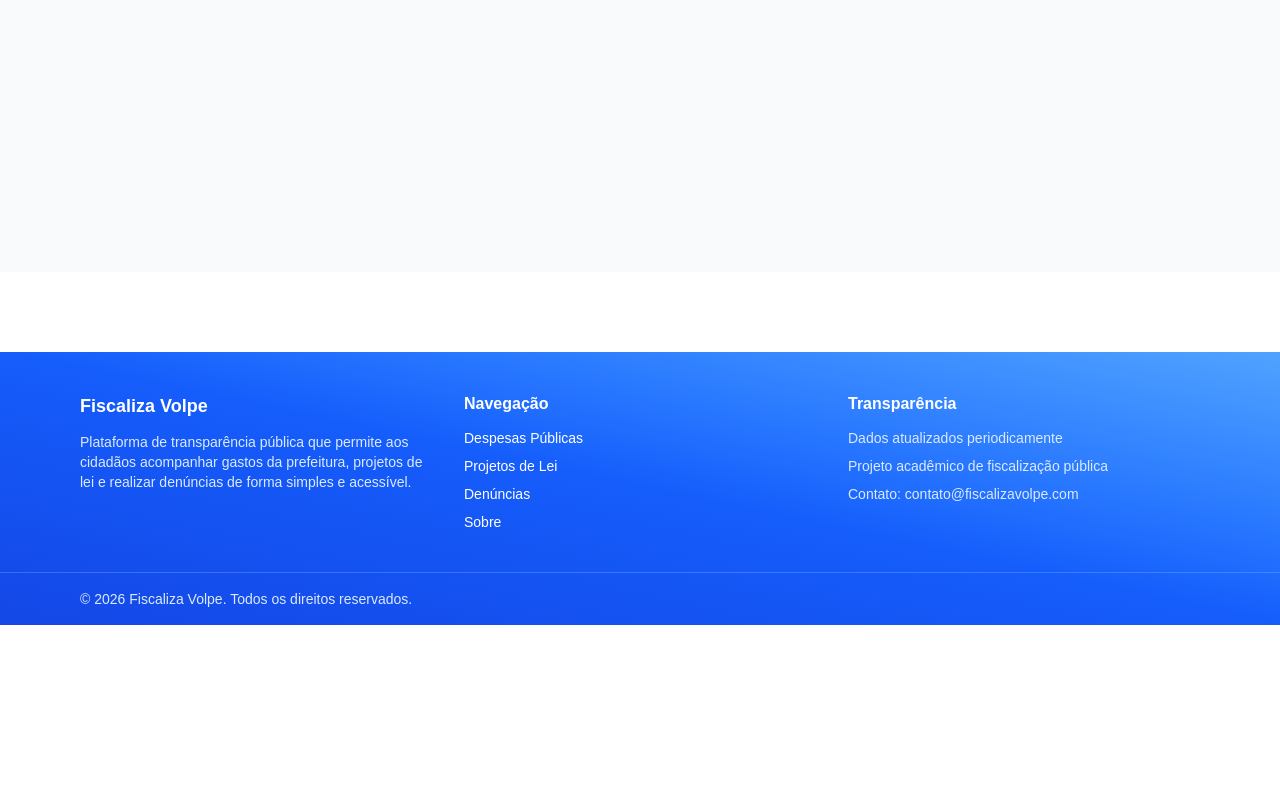
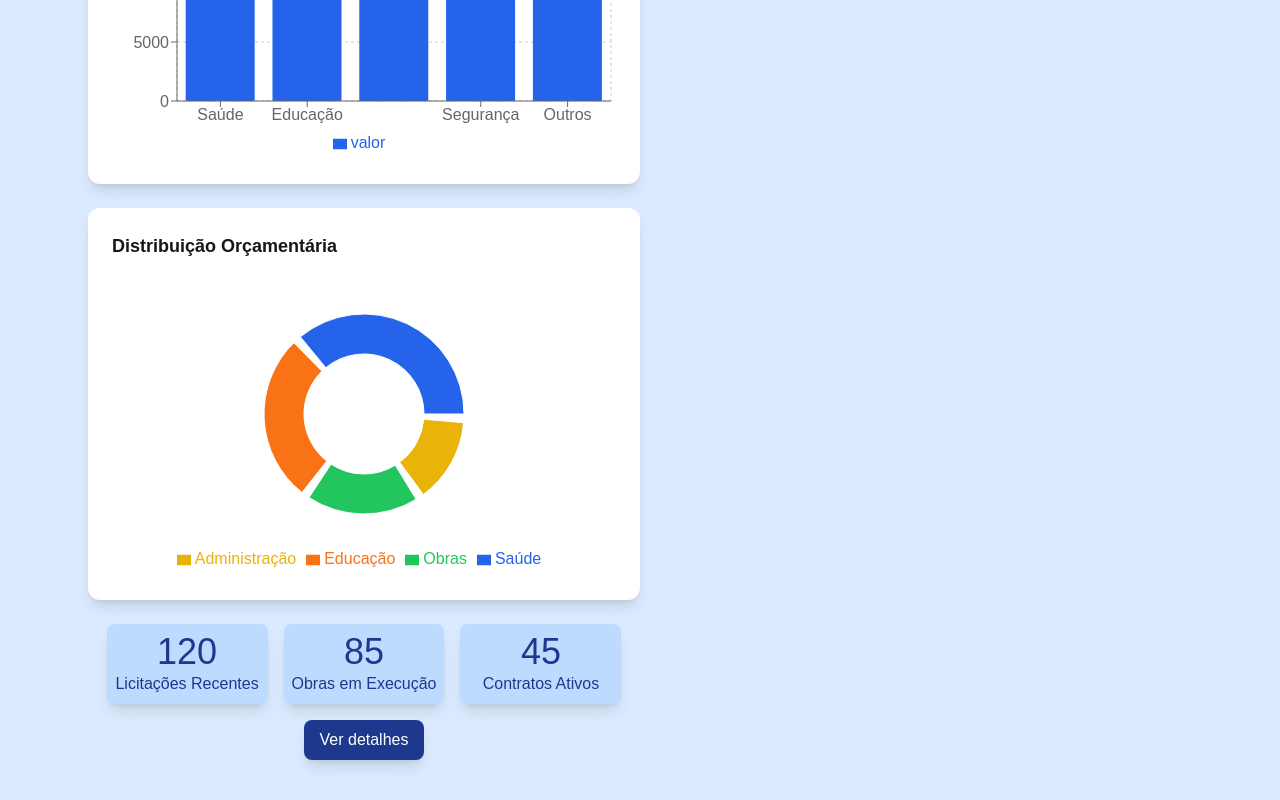
Before and after one commit to fabioarauju/Fiscaliza_volpe, a Next.js app: page / in a window 1280 px wide. Shown: the part 600-1400 px from the top of the page. Before the commit the page ends 1225 px from the top, so only its background shows below. Built offline with nearby package versions, Linux system fonts and the light colour scheme.

Commit message:
New features in home page

```diff
--- a/app/page.tsx
+++ b/app/page.tsx
@@ -1,7 +1,10 @@
+import GraficoBarra from "../components/GraficoBarra";
+import GraficoPizza from "../components/GraficoPizza";
+
 export default function Home() {
 	return (
-		<div className="min-h-dvh bg-gray-50 py-12">
-			<div className="max-w-6xl mx-auto px-6">
+		<div className="bg-blue-100 py-12">
+			<div className="max-w-6xl mx-auto px-6 space-y-8">
 				<div className="grid grid-cols-1 md:grid-cols-2 lg:grid-cols-3 gap-8">
 					{/* Card 1 */}
 					<div className="bg-gradient-to-br from-blue-600 to-blue-500 text-white p-6 rounded-xl shadow-lg hover:shadow-2xl transition flex flex-col items-center justify-between">
@@ -33,7 +36,7 @@ export default function Home() {
 					</div>
 
 					{/* Card 3 */}
-					<div className="bg-gradient-to-br from-orange-400 to-orange-300 text-white p-6 rounded-xl shadow-lg hover:shadow-2xl transition flex flex-col items-center justify-between">
+					<div className="bg-linear-to-br from-orange-400 to-orange-300 text-white p-6 rounded-xl shadow-lg hover:shadow-2xl transition flex flex-col items-center justify-between">
 						<div className="flex justify-between items-start mb-4">
 							<h2 className="font-semibold text-lg">Enviar Denúncia</h2>
 						</div>
@@ -45,6 +48,34 @@ export default function Home() {
 						</button>
 					</div>
 				</div>
+				<div className="grid grid-cols-2">
+					<div className="space-y-6">
+						<h2 className="text-blue-700 text-3xl">
+							<strong>Visão Geral</strong> da Gestão Pública
+						</h2>
+						<GraficoBarra />
+						<GraficoPizza />
+						<div className="flex flex-col items-center space-y-4">
+							<div className="grid grid-cols-3 gap-4">
+								<div className="bg-blue-200 p-2 rounded-lg text-center shadow-lg hover:shadow-2xl transition">
+									<span className="text-4xl text-blue-900">120</span>
+									<p className="text-md text-blue-900">Licitações Recentes</p>
+								</div>
+								<div className="bg-blue-200 p-2 rounded-lg text-center shadow-lg hover:shadow-2xl transition">
+									<span className="text-4xl text-blue-900">85</span>
+									<p className="text-md text-blue-900">Obras em Execução</p>
+								</div>
+								<div className="bg-blue-200 p-2 rounded-lg text-center shadow-lg hover:shadow-2xl transition">
+									<span className="text-4xl text-blue-900">45</span>
+									<p className="text-md text-blue-900">Contratos Ativos</p>
+								</div>
+							</div>
+							<button className="bg-blue-900 text-white px-4 py-2 rounded-lg shadow-lg hover:shadow-2xl hover:scale-105 transition">
+								Ver detalhes
+							</button>
+						</div>
+					</div>
+				</div>
 			</div>
 		</div>
 	);
--- /dev/null
+++ b/components/GraficoBarra.jsx
@@ -0,0 +1,44 @@
+"use client";
+
+import {
+	BarChart,
+	Bar,
+	XAxis,
+	YAxis,
+	Tooltip,
+	Legend,
+	ResponsiveContainer,
+	CartesianGrid,
+} from "recharts";
+
+const data = [
+	{ setor: "Saúde", valor: 20000 },
+	{ setor: "Educação", valor: 15000 },
+	{ setor: "Infraestrutura", valor: 12000 },
+	{ setor: "Segurança", valor: 9000 },
+	{ setor: "Outros", valor: 14000 },
+];
+
+export default function GraficoBarra() {
+	return (
+		<div className="bg-white rounded-xl shadow-lg p-6">
+			<h2 className="text-lg font-semibold mb-4">Despesas por Setor</h2>
+
+			<ResponsiveContainer width="100%" height={300}>
+				<BarChart data={data}>
+					<CartesianGrid strokeDasharray="3 3" />
+
+					<XAxis dataKey="setor" />
+
+					<YAxis />
+
+					<Tooltip />
+
+					<Legend />
+
+					<Bar dataKey="valor" fill="#2563eb" radius={[6, 6, 0, 0]} />
+				</BarChart>
+			</ResponsiveContainer>
+		</div>
+	);
+}
--- /dev/null
+++ b/components/GraficoPizza.jsx
@@ -0,0 +1,49 @@
+"use client";
+
+import {
+	PieChart,
+	Pie,
+	Cell,
+	Tooltip,
+	Legend,
+	ResponsiveContainer,
+} from "recharts";
+
+const data = [
+	{ name: "Saúde", value: 400 },
+	{ name: "Educação", value: 300 },
+	{ name: "Obras", value: 200 },
+	{ name: "Administração", value: 150 },
+];
+
+const COLORS = ["#2563eb", "#f97316", "#22c55e", "#eab308"];
+
+export default function BudgetPieChart() {
+	return (
+		<div className="bg-white rounded-xl shadow-lg p-6">
+			<h2 className="text-lg font-semibold mb-4">Distribuição Orçamentária</h2>
+
+			<ResponsiveContainer width="100%" height={300}>
+				<PieChart>
+					<Pie
+						data={data}
+						cx="50%"
+						cy="50%"
+						innerRadius={60}
+						outerRadius={100}
+						paddingAngle={5}
+						dataKey="value"
+					>
+						{data.map((entry, index) => (
+							<Cell key={index} fill={COLORS[index % COLORS.length]} />
+						))}
+					</Pie>
+
+					<Tooltip />
+
+					<Legend />
+				</PieChart>
+			</ResponsiveContainer>
+		</div>
+	);
+}
--- a/package.json
+++ b/package.json
@@ -11,7 +11,8 @@
   "dependencies": {
     "next": "16.1.6",
     "react": "19.2.3",
-    "react-dom": "19.2.3"
+    "react-dom": "19.2.3",
+    "recharts": "^3.8.0"
   },
   "devDependencies": {
     "@tailwindcss/postcss": "^4",
```
Also changed, not shown: 1 other file (tests, documents, lock files or other folders).
